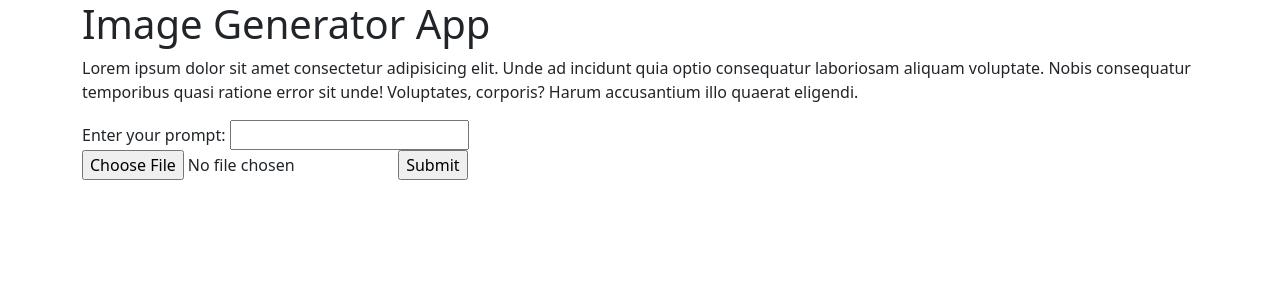
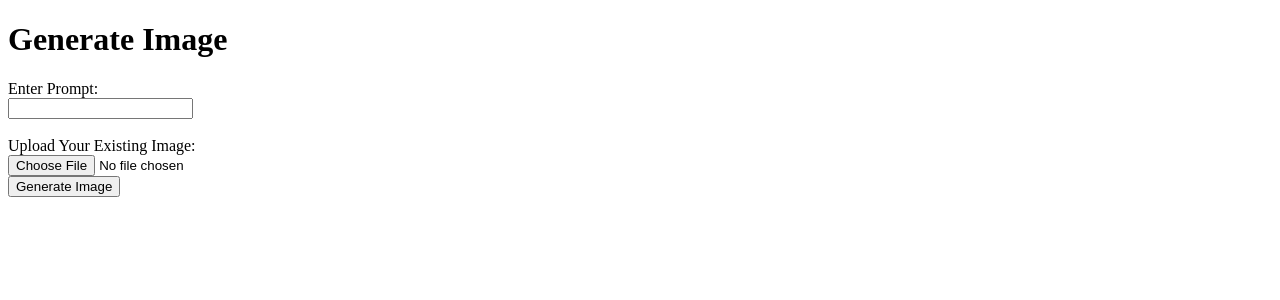
Before and after one commit to haris-bit/AI-Image-Generator-App, a Flask app: page / in a window 1280 px wide. Shown: the top 300 px of the page. Run offline with Flask 3, Linux system fonts and the light colour scheme; some libraries are stand-ins or nearby versions.

Commit message:
image upload

```diff
--- a/Flask-Demo/app.py
+++ b/Flask-Demo/app.py
@@ -1,17 +1,53 @@
-from flask import Flask, render_template, request, jsonify
+from flask import Flask, render_template, request, jsonify, send_file
 from openai import OpenAI  # Make sure to import OpenAI
+from PIL import Image
+import io
+from flask_wtf import FlaskForm
+from wtforms import FileField, SubmitField
+from werkzeug.utils import secure_filename
+import os
+
 
 # initialize the Flask app and the OpenAI client
 app = Flask(__name__)
 client = OpenAI()  # Initialize the OpenAI client
 
+
+app.config["SECRET_KEY"] = "andrewgreen"
+app.config["UPLOAD_FOLDER"] = "static/files"
+
+
+
+class UploadFileForm(FlaskForm):
+    file = FileField("file")
+    submit = SubmitField("Upload File")
+
+
+
+
+
+
 @app.route('/')
 def index():
     return render_template('form.html')  # Render the form template
 
+@app.route('/test', methods=["GET", "POST"])
+def test():
+    form = UploadFileForm()
+    if form.validate_on_submit():
+        file = form.file.data # First grab the file
+        filename = secure_filename(file.filename) # Then secure the filename
+        file.save(os.path.join(app.config['UPLOAD_FOLDER'], filename))
+        return render_template('index.html', filename=filename, form=form)
+    return render_template('index.html', form=form)
+
+
 @app.route('/submit', methods=['POST'])
 def handle_form_submission():
     prompt = request.form['prompt']
+
+
+
 
     try:
         # Use the working code from sample.py for image generation
@@ -28,6 +64,26 @@ def handle_form_submission():
         name = "Andrew Green"
 
         # Render the template to display the image
+        if "logo" in request.files:
+            logo_file = request.files['logo']
+            if logo_file:
+                background = Image.open(image_url)
+                logo = Image.opeb(logo_file.stream).convert("RGBA")
+
+                logo_size = (100, 100)
+
+                logo.thumbnail(logo_size, Image.ANTIALIAS)
+
+                position = (background.width - logo.width, background.height - logo.height)
+
+                background.paste(logo, position, logo)
+
+                img_io = io.BytesIO()
+                background.save(img_io, 'PNG', quality=100)
+                img_io.seek(0)
+                return send_file(img_io, mimetype='image/png')
+
+
         return render_template('display_image.html', image_url=image_url, name=name)
 
     except Exception as e:
--- a/Flask-Demo/templates/form.html
+++ b/Flask-Demo/templates/form.html
@@ -1,18 +1,48 @@
-<html>
-  <head>
-    <link href="https://cdn.jsdelivr.net/npm/bootstrap@5.3.2/dist/css/bootstrap.min.css" rel="stylesheet" integrity="sha384-T3c6CoIi6uLrA9TneNEoa7RxnatzjcDSCmG1MXxSR1GAsXEV/Dwwykc2MPK8M2HN" crossorigin="anonymous">
-  </head>
-  <body>
-    <div class="container">
-      <h1>Image Generator App</h1>
-      <p>Lorem ipsum dolor sit amet consectetur adipisicing elit. Unde ad incidunt quia optio consequatur laboriosam aliquam voluptate. Nobis consequatur temporibus quasi ratione error sit unde! Voluptates, corporis? Harum accusantium illo quaerat eligendi.</p>
-      <form action="/submit" method="post">
-        <label for="prompt">Enter your prompt:</label>
-        <input type="text" id="prompt" name="prompt">
-        <br/>
-        <input type="file" name="file" accept="image/*">
-        <input type="submit" value="Submit">
-      </form>
-    </div>
-  </body>
+<!-- form.html -->
+<!DOCTYPE html>
+<html lang="en">
+<head>
+    <meta charset="UTF-8">
+    <meta name="viewport" content="width=device-width, initial-scale=1.0">
+    <title>Generate Image</title>
+    <script src="https://ajax.googleapis.com/ajax/libs/jquery/3.5.1/jquery.min.js"></script>
+</head>
+<body>
+    <h1>Generate Image</h1>
+    <form id="imageForm" method="POST" action="/submit" enctype="multipart/form-data">
+        <label for="prompt">Enter Prompt:</label><br>
+        <input type="text" id="prompt" name="prompt"><br/><br/>
+        <label for="prompt">Upload Your Existing Image:</label><br>
+        <input type="file" id="logo" name="logo" accept="image/*"><br>
+        <button type="submit">Generate Image</button>
+    </form>
+    <div id="loading" style="display:none;">Loading...</div>
+    <div id="imageContainer"></div>
+
+    <script>
+        $(document).ready(function(){
+            $('#imageForm').submit(function(event){
+                event.preventDefault();
+                $('#loading').show(); // Show loading icon
+
+                var form = $(this);
+                var formData = form.serialize();
+
+                $.ajax({
+                    type: form.attr('method'),
+                    url: form.attr('action'),
+                    data: formData,
+                    success: function(response){
+                        $('#imageContainer').html(response); // Add image to container
+                        $('#loading').hide(); // Hide loading icon
+                    },
+                    error: function(xhr, status, error){
+                        $('#imageContainer').html('<div>Error: ' + error + '</div>'); // Display error message
+                        $('#loading').hide(); // Hide loading icon
+                    }
+                });
+            });
+        });
+    </script>
+</body>
 </html>
```
Also changed, not shown: Flask-Demo/templates/index.html (added, +22 -0 lines), Flask-Demo/static/files/Screenshot_2024-01-31_013519-removebg-preview.png (added), Flask-Demo/static/files/mern-blog-pt1.png (added), Flask-Demo/static/files/zeroclutterjunkremoval.png (added), 1 other file.
